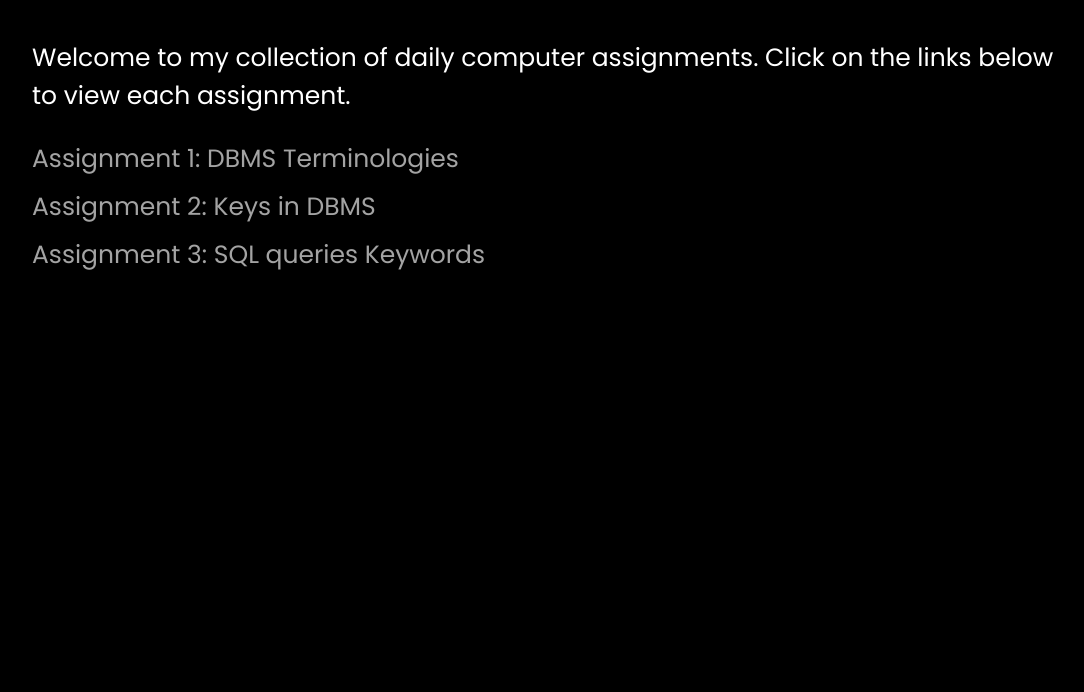
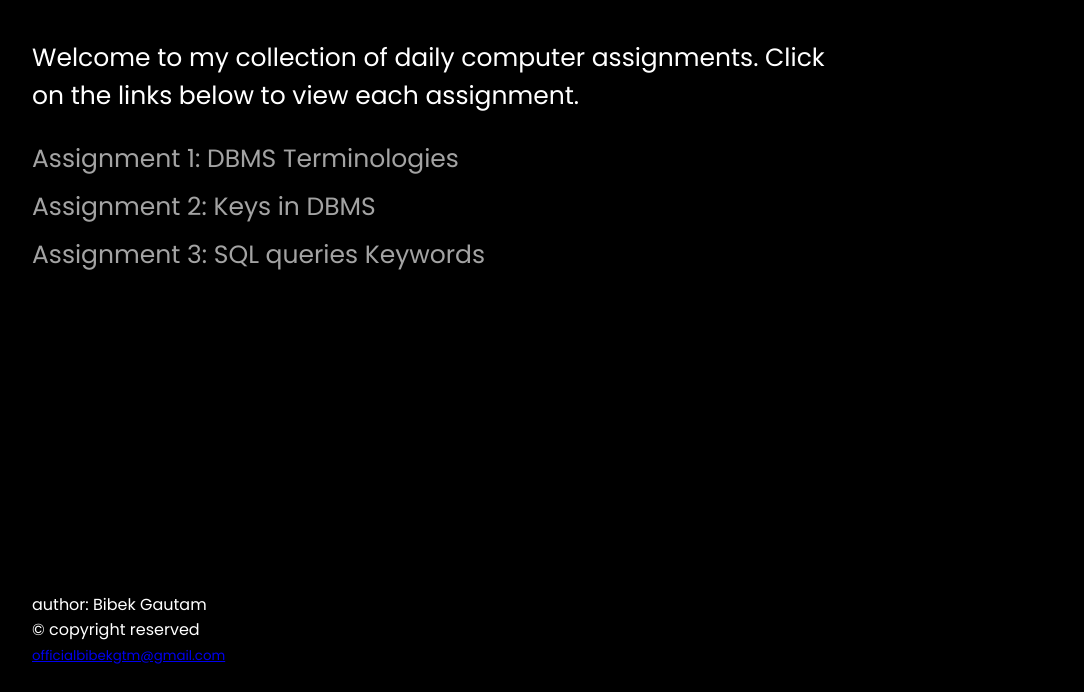
Before and after one commit to BibekGTM/Assignment-Project, a plain HTML site: page index.html in a window 1280 px wide. Shown: the part 108-800 px from the top of the page, without its empty margins (96-1180 px from the left). Drawn offline with Linux system fonts and the light colour scheme.

Commit message:
index footer

```diff
--- a/css/style.css
+++ b/css/style.css
@@ -1,5 +1,12 @@
 @import url('https://fonts.googleapis.com/css2?family=Poppins:ital,wght@0,100;0,200;0,300;0,400;0,500;0,600;0,700;0,800;0,900;1,100;1,200;1,300;1,400;1,500;1,600;1,700;1,800;1,900&display=swap');
-
+html, body {
+    height: 100%;
+    text-align: left;
+    font-family: 'Poppins', sans-serif;
+    width: 80%;
+    margin-left: 10%;
+    margin-right: 10%;
+}
 body {
     padding: 0;
     margin: 0;
@@ -8,11 +15,13 @@ body {
 }
 
 .container {
-    margin-left: 10%;
-    margin-right: 10%;
-    text-align: left;
-    font-family: 'Poppins', sans-serif;
-    width: 80%;
+    min-height: 100%;
+
+
+}
+.main {
+    overflow: auto;
+    padding-bottom:100px;
 }
 
 h1, h3 {
@@ -47,19 +56,10 @@ h1, h3 {
 .assignments-list li a:hover {
     color: white;
 }
-.social-media {
-    margin-top: 50px;
-    display: flex;
-    justify-content: center;
-    gap: 20px;
+footer {
+
+    background-color: ;
+    position: relative;
+    height: 100px;
+    margin-top: -100px;
 }
-
-.social-media img {
-    width: 40px;
-    height: 40px;
-    transition: transform 0.3s;
-}
-
-.social-media img:hover {
-    transform: scale(1.1);
-}
--- a/index.html
+++ b/index.html
@@ -8,6 +8,7 @@
 </head>
 <body>
     <div class="container">
+        <div class="main">
             <p class="title">Daily Computer Assignments.</p>
             <p class="text">Welcome to my collection of daily computer assignments. Click on the links below to view each assignment.</p>
 
@@ -17,20 +18,14 @@
                 <li><a href="assignments/assignment3.html">Assignment 3: SQL queries Keywords</a></li>
                 <!-- Add more assignments as needed -->
             </ul>
-
-        <!-- Social Media Links Section
-        <div class="social-media">
-            <a href="https://www.facebook.com/yourprofile" target="_blank">
-                <img src="images/facebook-logo.png" alt="Facebook">
-            </a>
-            <a href="https://www.twitter.com/yourprofile" target="_blank">
-                <img src="images/twitter-logo.png" alt="Twitter">
-            </a>
-            <a href="https://www.linkedin.com/in/yourprofile" target="_blank">
-                <img src="images/linkedin-logo.png" alt="LinkedIn">
-            </a>
-             Add more social media links as needed -->
         </div>
     </div>
+
+    <footer>
+
+        author: Bibek Gautam<br>
+        &copy; copyright reserved<br>
+        <small><a href="mailto:officialbibekgtm@gmail.com">officialbibekgtm@gmail.com</a></small>
+    </footer>
 </body>
 </html>
```
Lines whose indentation alone changed are shown as unchanged.
